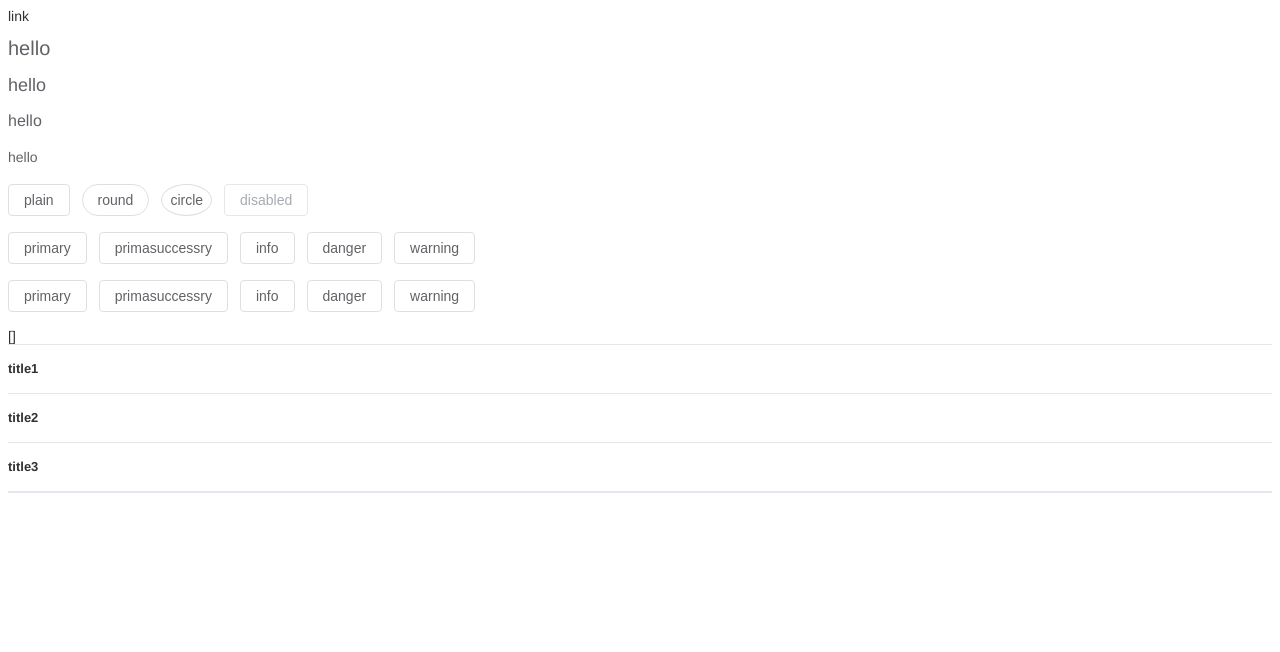
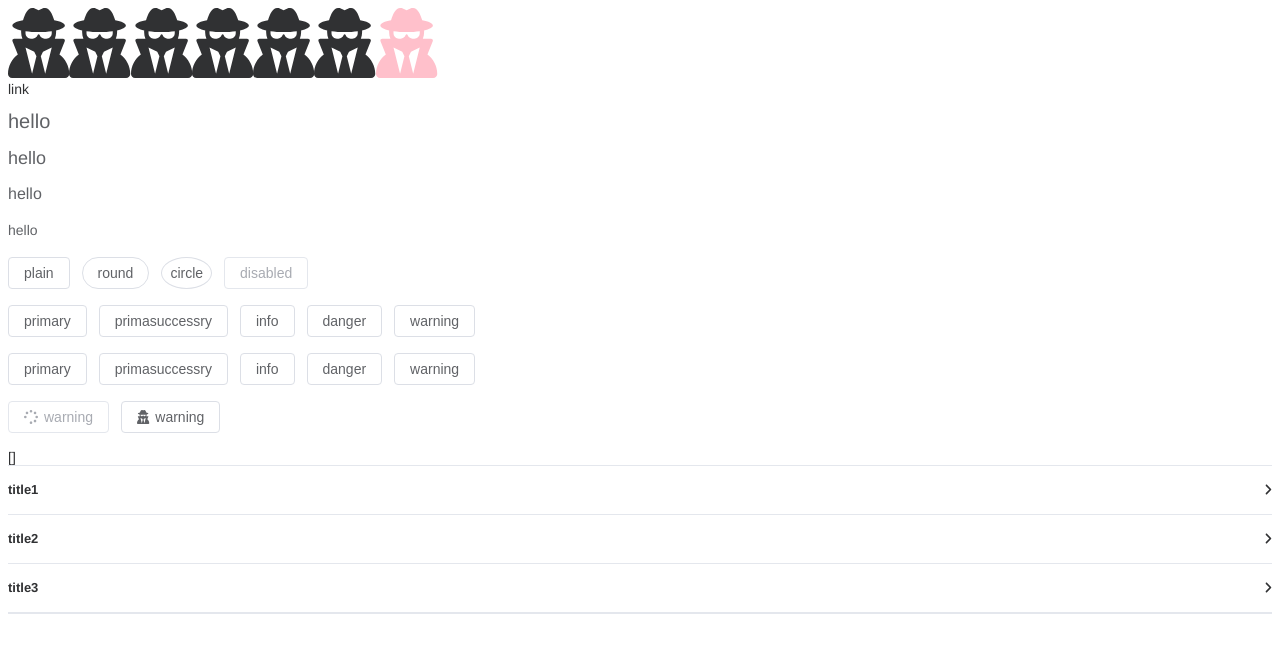
Before and after one commit to CJR19/c-element, a Vue app: page / in a window 1280 px wide. Shown: the top 652 px of the page. Built offline with nearby package versions, Linux system fonts and the light colour scheme.

Commit message:
feat:collapse展开关闭动画

```diff
--- a/package.json
+++ b/package.json
@@ -11,11 +11,16 @@
     "lint": "eslint . --ext .vue,.js,.jsx,.cjs,.mjs,.ts,.tsx,.cts,.mts --fix --ignore-path .gitignore"
   },
   "dependencies": {
+    "@fortawesome/fontawesome-svg-core": "^6.4.2",
+    "@fortawesome/free-solid-svg-icons": "^6.4.2",
+    "@fortawesome/vue-fontawesome": "^3.0.3",
+    "lodash-es": "^4.17.21",
     "vue": "^3.3.4"
   },
   "devDependencies": {
     "@rushstack/eslint-patch": "^1.3.2",
     "@tsconfig/node18": "^18.2.0",
+    "@types/lodash-es": "^4.17.9",
     "@types/node": "^18.17.5",
     "@vitejs/plugin-vue": "^4.3.1",
     "@vitejs/plugin-vue-jsx": "^3.0.2",
--- a/src/App.vue
+++ b/src/App.vue
@@ -1,6 +1,15 @@
 <template>
-
-  <a href="#">link</a>
+  <Icon icon="fa-solid fa-user-secret"  size="5x" />
+  <Icon icon="fa-solid fa-user-secret"  size="5x" type="primary"/>
+  <Icon icon="fa-solid fa-user-secret"  size="5x" type="success"/>
+  <Icon icon="fa-solid fa-user-secret"  size="5x" type="warning"/>
+  <Icon icon="fa-solid fa-user-secret"  size="5x" type="info"/>
+  <Icon icon="fa-solid fa-user-secret"  size="5x" type="danger"/>
+  <Icon icon="fa-solid fa-user-secret"  size="5x" color="pink"/>
+  <br>
+  <a href="#">
+    link
+  </a>
   <h1>hello</h1>
   <h2>hello</h2>
   <h3>hello</h3>
@@ -21,6 +30,9 @@
   <Button type="info" plain>info</Button>
   <Button type="danger" plain>danger</Button>
   <Button type="warning" plain>warning</Button>
+  <br><br>
+  <Button type="primary" loading >warning</Button>
+  <Button type="primary"  icon="fa-solid fa-user-secret" >warning</Button>
   <br><br>
   {{ openValue }}
 
@@ -50,6 +62,8 @@ import { ref,onMounted } from 'vue';
 import Button from './components/Button/Button.vue';
 import CollapseItem from './components/Collapse/CollapseItem.vue';
 import Collapse from './components/Collapse/Collapse.vue';
+import Icon from './components/Icon/Icon.vue'
+
 import type { ButtonInstance } from './components/Button/types';
 
 const ButtonRef = ref<ButtonInstance | null>(null)
--- a/src/components/Collapse/CollapseItem.vue
+++ b/src/components/Collapse/CollapseItem.vue
@@ -15,6 +15,7 @@
             @click="handleClick"
         >
             <slot name="title">{{ name }}</slot>
+            <Icon :icon="['fas', 'angle-right']" class="angle" :class="{'angle-active': isActive}"></Icon>
         </div>
         <Transition v-on="transitionEvent">
             <div class="c-collapse-item__warpper"  v-show="isActive">
@@ -25,13 +26,13 @@
                     <slot/>
                 </div>
             </div>
-
         </Transition>
     </div>
 </template>
 
 <script setup lang="ts">
 import { inject,computed } from 'vue'
+import Icon from '../Icon/Icon.vue';
 import { CollapseContextKey } from './types'
 import type { CollapseItemProps } from './types'
 
--- a/src/components/Collapse/style.css
+++ b/src/components/Collapse/style.css
@@ -24,24 +24,27 @@
     cursor: pointer;
     font-size: var(--c-collapse-header-font-size);
     font-weight: bold;
-    transition: border-bottom-color var(--c-transition-duration) ease-in-out;
     outline: none;
-    border-bottom: 1px solid var(--c-collapse-border-color);
     &.is-disabled {
       color: var(--c-collapse-disabled-text-color);
       cursor: not-allowed;
       background-image: none;
     }
-    &.is-active {
-      border-bottom-color: transparent;
+    & .angle {
+      transition: transform var(--c-transition-duration) ease-in-out;
     }
+    & .angle-active {
+      transform: rotate(90deg);
+    }
+  }
+  .c-collapse-item {
+    border-bottom: 1px solid var(--c-collapse-border-color);
   }
   .c-collapse-item__content {
     background-color: var(--c-collapse-content-bg-color);
     box-sizing: border-box;
     font-size: var(--c-collapse-content-font-size);
     color: var(--c-collapse-content-text-color);
-    border-bottom: 1px solid var(--c-collapse-border-color);
     padding-bottom: 20px;
   }
   .collapse-transition {
--- a/src/main.ts
+++ b/src/main.ts
@@ -1,6 +1,13 @@
 import { createApp } from 'vue'
 import App from './App.vue'
-
 import './styles/index.css'
 
+// fontawesome 图标库
+import { library } from '@fortawesome/fontawesome-svg-core'
+import { fas } from '@fortawesome/free-solid-svg-icons'
+
+
+library.add(fas)
+
+
 createApp(App).mount('#app')
--- a/src/styles/index.css
+++ b/src/styles/index.css
@@ -2,3 +2,4 @@
 @import './reset.css';
 @import '../components/Button/style.css';
 @import '../components/Collapse/style.css';
+@import '../components/Icon/style.css';
```
Also changed, not shown: src/components/icons/IconCommunity.vue (deleted, +0 -7 lines), src/components/icons/IconDocumentation.vue (deleted, +0 -7 lines), src/components/icons/IconEcosystem.vue (deleted, +0 -7 lines), src/components/icons/IconSupport.vue (deleted, +0 -7 lines), src/components/icons/IconTooling.vue (deleted, +0 -19 lines), 1 other file (tests, documents, lock files or other folders).
